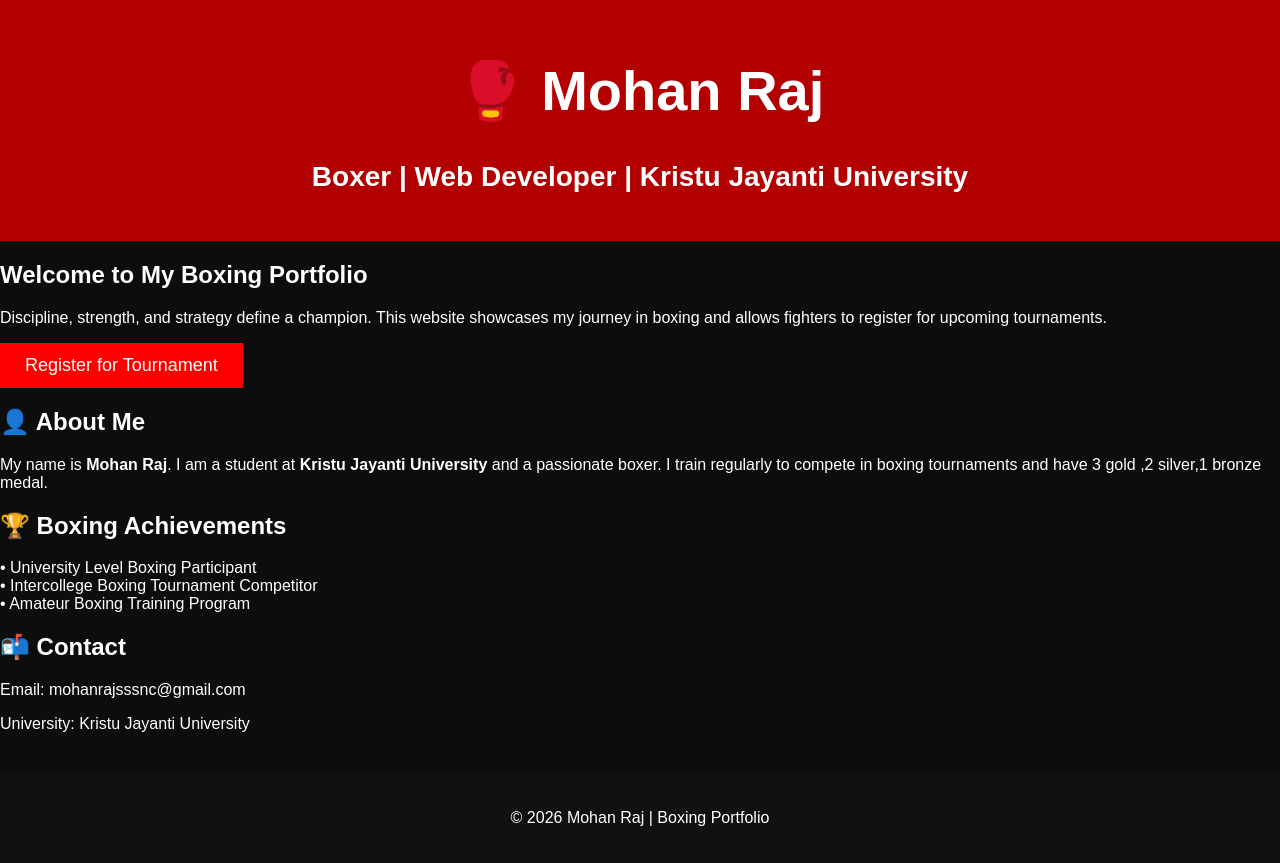
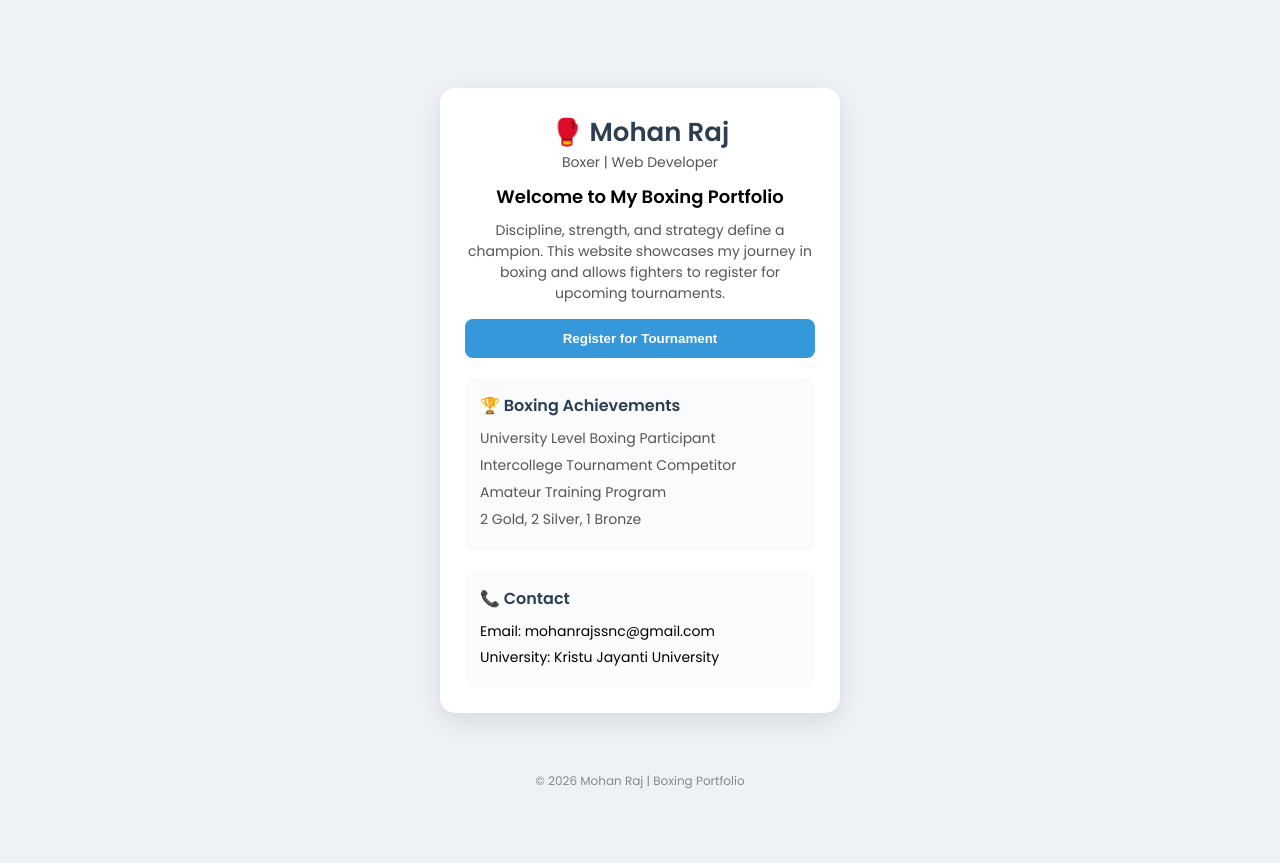
Before and after one commit to mohanraj-25/boxing-portfolio, a website: page public/index.html in a window 1280 px wide. After the commit the page ends 800 px from the top, so only its background shows below. Drawn offline with Linux system fonts and the light colour scheme.

Commit message:
font change

```diff
--- a/public/index.html
+++ b/public/index.html
@@ -1,85 +1,61 @@
 <!DOCTYPE html>
 <html lang="en">
-
 <head>
     <meta charset="UTF-8">
     <meta name="viewport" content="width=device-width, initial-scale=1.0">
-
     <title>Mohan Raj | Boxing Portfolio</title>
 
+    <!-- GOOGLE FONT -->
+    <link href="https://fonts.googleapis.com/css2?family=Poppins:wght@300;400;600&display=swap" rel="stylesheet">
+
+    <!-- CSS -->
     <link rel="stylesheet" href="style.css">
-
 </head>
-
 <body>
 
-<header>
+<div class="container">
 
+    <!-- PROFILE -->
+    <div class="left">
         <h1>🥊 Mohan Raj</h1>
-<p>Boxer | Web Developer | Kristu Jayanti University</p>
-
-</header>
-
-<section class="hero">
+        <p class="role">Boxer | Web Developer</p>
 
         <h2>Welcome to My Boxing Portfolio</h2>
 
         <p>
             Discipline, strength, and strategy define a champion.
-This website showcases my journey in boxing and allows fighters
-to register for upcoming tournaments.
+            This website showcases my journey in boxing and allows
+            fighters to register for upcoming tournaments.
         </p>
 
         <a href="register.html">
-<button class="btn">Register for Tournament</button>
+        <button>Register for Tournament</button>
         </a>
+    </div>
 
-</section>
+    <!-- ACHIEVEMENTS -->
+    <div class="card">
+        <h3>🏆 Boxing Achievements</h3>
+        <ul>
+            <li>University Level Boxing Participant</li>
+            <li>Intercollege Tournament Competitor</li>
+            <li>Amateur Training Program</li>
+            <li>2 Gold, 2 Silver, 1 Bronze</li>
+        </ul>
+    </div>
 
-<section class="about">
+    <!-- CONTACT -->
+    <div class="card">
+        <h3>📞 Contact</h3>
+        <p>Email: mohanrajssnc@gmail.com</p>
+        <p>University: Kristu Jayanti University</p>
+    </div>
 
-<h2>👤 About Me</h2>
+</div>
 
-<p>
-My name is <b>Mohan Raj</b>.
-I am a student at <b>Kristu Jayanti University</b> and a passionate boxer.
-I train regularly to compete in boxing tournaments and have 3 gold ,2 silver,1 bronze medal.
-
-</p>
-
-</section>
-
-
-
-<section class="achievements">
-
-<h2>🏆 Boxing Achievements</h2>
-
-<p>
-• University Level Boxing Participant
-<br>
-• Intercollege Boxing Tournament Competitor
-<br>
-• Amateur Boxing Training Program
-</p>
-
-</section>
-
-<section class="contact">
-
-<h2>📬 Contact</h2>
-
-<p>Email: mohanrajsssnc@gmail.com</p>
-
-<p>University: Kristu Jayanti University</p>
-
-</section>
-
-<footer>
-
-<p>© 2026 Mohan Raj | Boxing Portfolio</p>
-
-</footer>
+<div class="footer">
+    © 2026 Mohan Raj | Boxing Portfolio
+</div>
 
 </body>
 </html>
--- a/public/style.css
+++ b/public/style.css
@@ -1,59 +1,117 @@
-body{
-font-family: Arial;
-margin:0;
-background:#0d0d0d;
-color:white;
+/* RESET */
+* {
+    margin: 0;
+    padding: 0;
+    box-sizing: border-box;
 }
 
-header{
-background:#b30000;
-padding:20px;
-text-align:center;
-font-size:28px;
-font-weight:bold;
+/* BODY */
+body {
+    font-family: 'Poppins', sans-serif;
+    background: #eef2f7;
+
+    display: flex;
+    justify-content: center;   /* center horizontally */
+    align-items: center;       /* center vertically */
+    height: 100vh;
 }
 
-.container{
-width:80%;
-margin:auto;
-text-align:center;
-padding:40px;
+/* MAIN CONTAINER (LIKE MOBILE SCREEN) */
+.container {
+    width: 100%;
+    max-width: 400px;   /* mobile width */
+    background: white;
+    padding: 25px;
+    border-radius: 15px;
+    box-shadow: 0 8px 25px rgba(0,0,0,0.1);
+
+    display: flex;
+    flex-direction: column;   /* VERTICAL */
+    gap: 20px;
 }
 
-.btn{
-background:red;
-color:white;
-padding:12px 25px;
-border:none;
-font-size:18px;
-cursor:pointer;
-transition:0.3s;
+/* PROFILE SECTION */
+.left {
+    text-align: center;
 }
 
-.btn:hover{
-background:black;
-border:2px solid red;
+.left h1 {
+    font-size: 26px;
+    color: #2c3e50;
 }
 
-form{
-max-width:500px;
-margin:auto;
-background:#1a1a1a;
-padding:30px;
-border-radius:10px;
+.role {
+    font-size: 14px;
+    color: #777;
+    margin-bottom: 10px;
 }
 
-input,select{
-width:100%;
-padding:10px;
-margin:10px 0;
-border:none;
-border-radius:5px;
+.left h2 {
+    font-size: 18px;
+    margin: 10px 0;
 }
 
-footer{
-text-align:center;
-padding:20px;
-background:#111;
-margin-top:40px;
+.left p {
+    font-size: 14px;
+    color: #555;
+    line-height: 1.5;
 }
+
+/* BUTTON */
+button {
+    margin-top: 15px;
+    width: 100%;
+    padding: 12px;
+    background: #3498db;
+    color: white;
+    border: none;
+    border-radius: 8px;
+    font-weight: 600;
+    cursor: pointer;
+    transition: 0.3s;
+}
+
+button:hover {
+    background: #2980b9;
+}
+
+/* CARDS */
+.card {
+    background: #f9fbfd;
+    padding: 15px;
+    border-radius: 10px;
+}
+
+/* HEADINGS */
+.card h3 {
+    margin-bottom: 10px;
+    font-size: 16px;
+    color: #2c3e50;
+}
+
+/* LIST */
+.card ul {
+    list-style: none;
+}
+
+.card ul li {
+    font-size: 14px;
+    margin-bottom: 6px;
+    color: #555;
+}
+
+/* CONTACT */
+.card p {
+    font-size: 14px;
+    margin-bottom: 5px;
+}
+
+/* FOOTER */
+.footer {
+    position: absolute;
+    bottom: 10px;
+    text-align: center;
+    width: 100%;
+    font-size: 12px;
+    color: #888;
+}
```
Also changed, not shown: public/register.html (+0 -5 lines), public/success.html (+0 -4 lines). Lines whose indentation alone changed are shown as unchanged.
